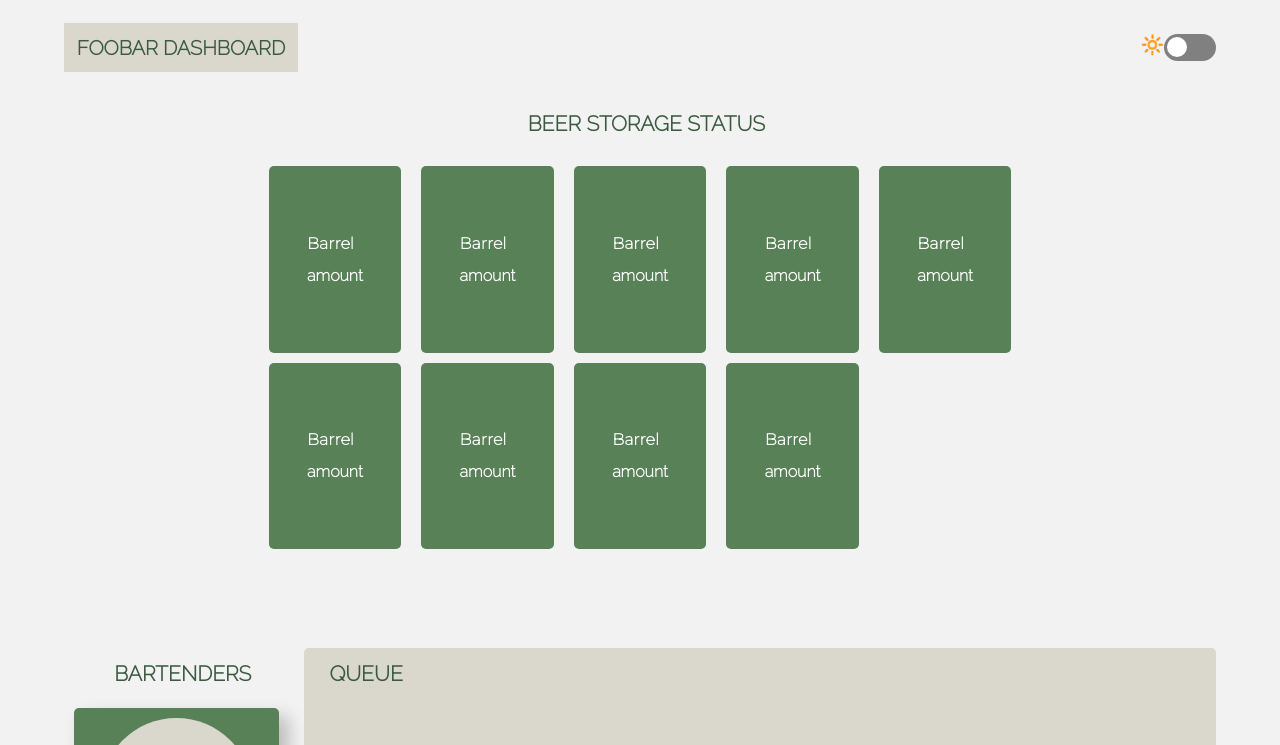
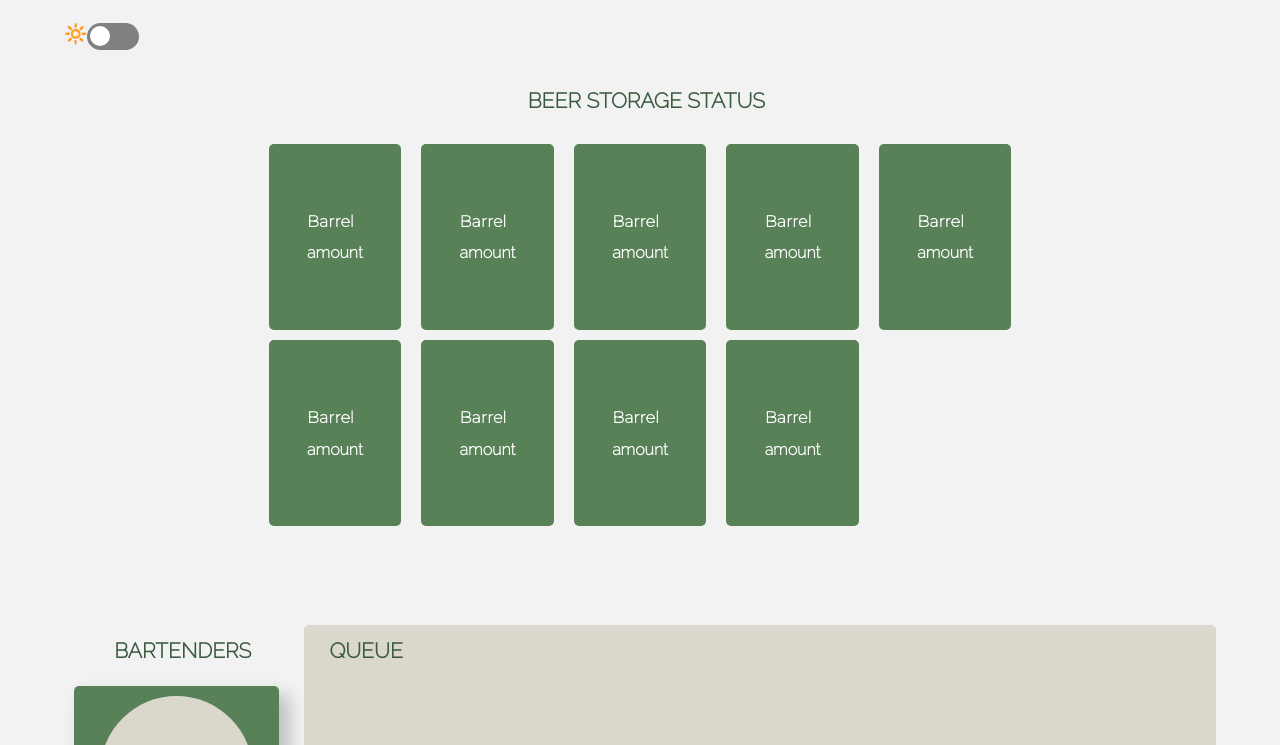
Before and after one commit to nira0101/foo_dash, a website built with Vite: page index.html in a window 1280 px wide. Shown: the part 129-874 px from the top of the page. Built offline with nearby package versions, Linux system fonts and the light colour scheme; no server answers; what js-easy-clock would draw is missing.

Commit message:
final changes

```diff
--- a/index.html
+++ b/index.html
@@ -15,10 +15,7 @@
 </header>
 <main>
   <section id="nav">
-    <div class="dashboard">
 
-    <h1 class="dash"> FOOBAR DASHBOARD</h1>
-    </div>
     <div class="color-mode">
       <div class="color-text">
         <h3>🔆</h3>
```
Also changed, not shown: public/bg.png (added).
